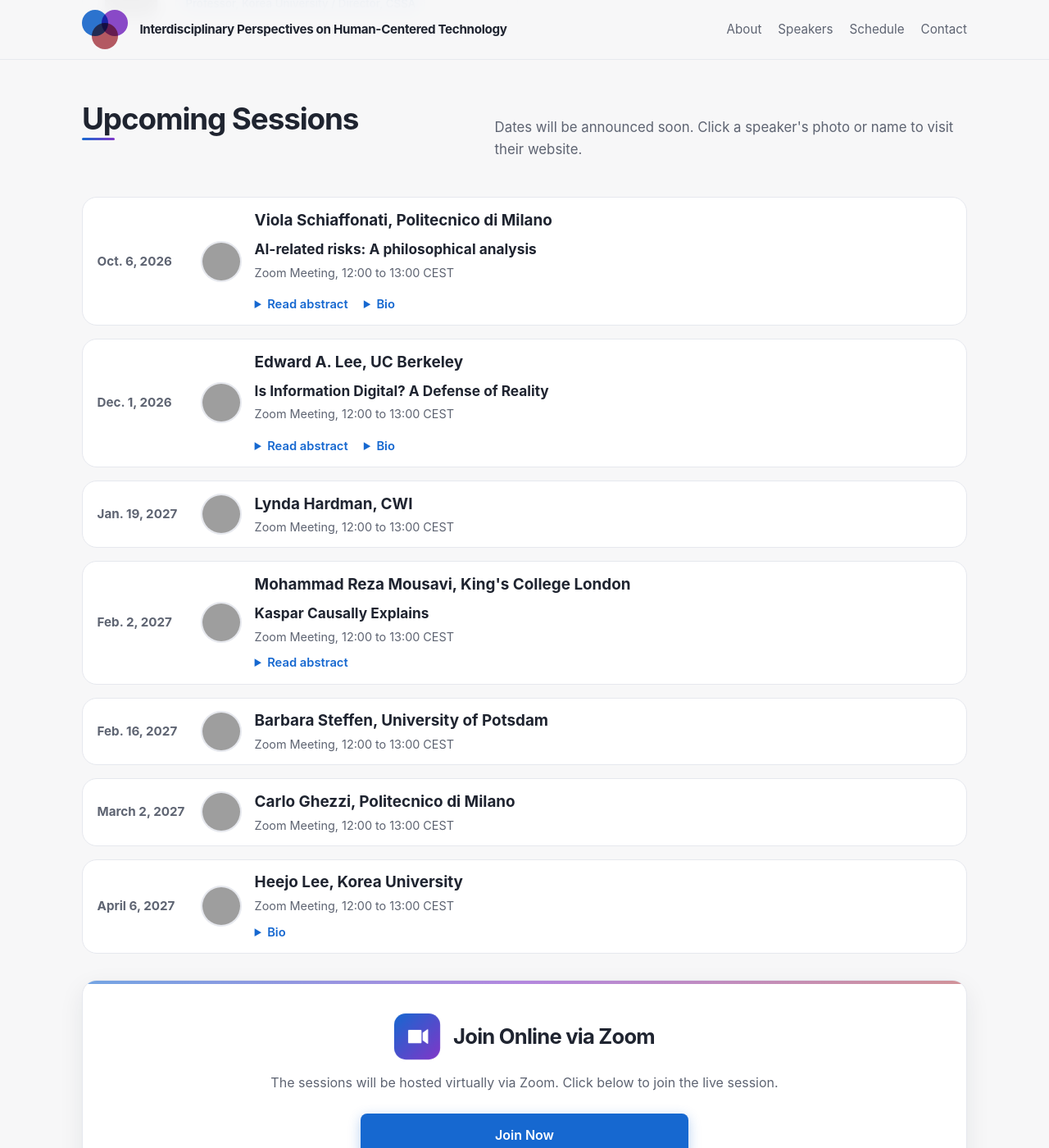
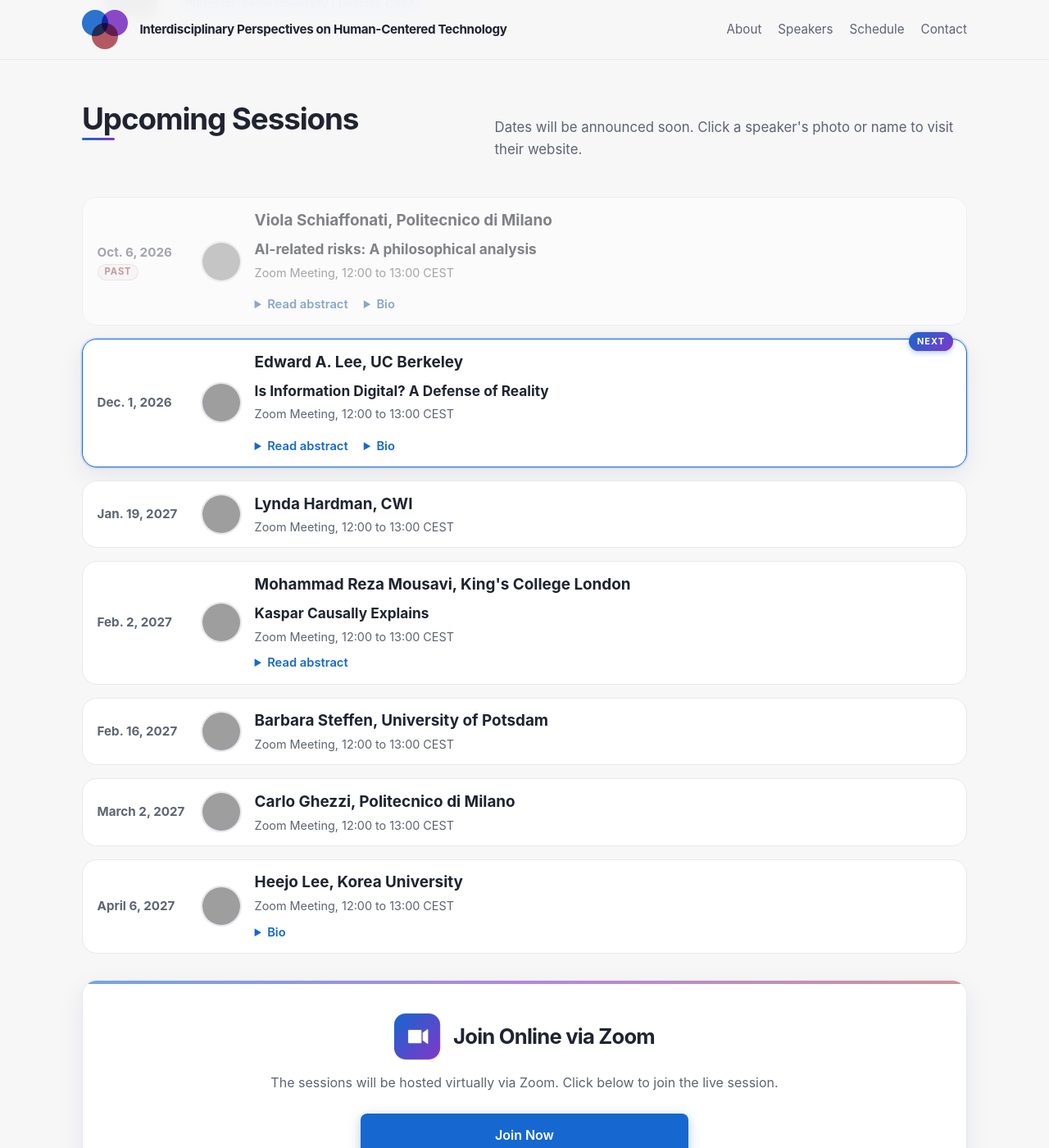
Before and after one commit to rebeca-lang/rebeca-lang.github.io, a Jekyll site: the page events/human-centered-technology/index.html, which Jekyll copies as it is, in a window 1280 px wide and 1400 px high, scrolled down 1887 px, cut to the strip 0-1400 px from the top of the window. Shown: the whole strip at 82% size. Built offline with Jekyll 4.4.1, drawn with Linux system fonts in a browser that asks for light colours; grey boxes are pictures that could not be loaded.

Commit message:
Update index.html

```diff
--- a/events/human-centered-technology/index.html
+++ b/events/human-centered-technology/index.html
@@ -634,15 +634,65 @@
 
         .session:hover::before { opacity: 1; }
 
+        /* Past session styling */
+        .session.is-past {
+            opacity: 0.55;
+            filter: grayscale(0.4);
+        }
+        .session.is-past:hover {
+            opacity: 0.9;
+            filter: grayscale(0);
+        }
+
+        /* Next session highlight */
+        .session.is-next {
+            border-color: var(--blue);
+            box-shadow: 0 0 0 2px rgba(22, 104, 208, 0.12), var(--shadow);
+            overflow: visible;
+        }
+        .session.is-next::after {
+            content: "NEXT";
+            position: absolute;
+            top: -9px;
+            right: 16px;
+            background: linear-gradient(135deg, var(--blue), var(--purple));
+            color: #fff;
+            font-size: 0.68rem;
+            font-weight: 700;
+            letter-spacing: 0.1em;
+            padding: 3px 10px;
+            border-radius: 999px;
+            box-shadow: 0 2px 6px rgba(22, 104, 208, 0.35);
+        }
+
         .session-date {
             font-weight: 700;
             font-size: 0.95rem;
             color: var(--muted);
             transition: var(--transition);
             white-space: nowrap;
+            display: flex;
+            flex-direction: column;
+            align-items: flex-start;
+            gap: 0.15rem;
+        }
+
+        .session-date .past-tag {
+            display: inline-block;
+            font-size: 0.7rem;
+            font-weight: 700;
+            letter-spacing: 0.08em;
+            text-transform: uppercase;
+            color: var(--red);
+            background: rgba(178, 74, 84, 0.08);
+            border: 1px solid rgba(178, 74, 84, 0.2);
+            padding: 1px 8px;
+            border-radius: 999px;
+            line-height: 1.4;
         }
 
         .session:hover .session-date { color: var(--blue); }
+        .session:hover .session-date .past-tag { color: var(--red); }
 
         .session-content {
             display: flex;
@@ -1246,8 +1296,11 @@
                 </div>
                 <div class="schedule">
                     <!-- Viola Schiaffonati -->
-                    <article class="session">
-                        <div class="session-date">Oct. 6, 2026</div>
+                    <article class="session is-past">
+                        <div class="session-date">
+                            Oct. 6, 2026
+                            <span class="past-tag">Past</span>
+                        </div>
                         <div class="session-content">
                             <a href="https://www.deib.polimi.it/eng/people/details/70304" target="_blank" rel="noopener" class="session-clickable">
                                 <img class="session-avatar" src="https://www.deib.polimi.it/allegati/peopledeib/70304/foto.jpg" alt="Viola Schiaffonati" loading="lazy" />
@@ -1288,7 +1341,7 @@
                     </article>
 
                     <!-- Edward A. Lee -->
-                    <article class="session">
+                    <article class="session is-next">
                         <div class="session-date">Dec. 1, 2026</div>
                         <div class="session-content">
                             <a href="https://vcresearch.berkeley.edu/faculty/edward-lee" target="_blank" rel="noopener" class="session-clickable">
```
